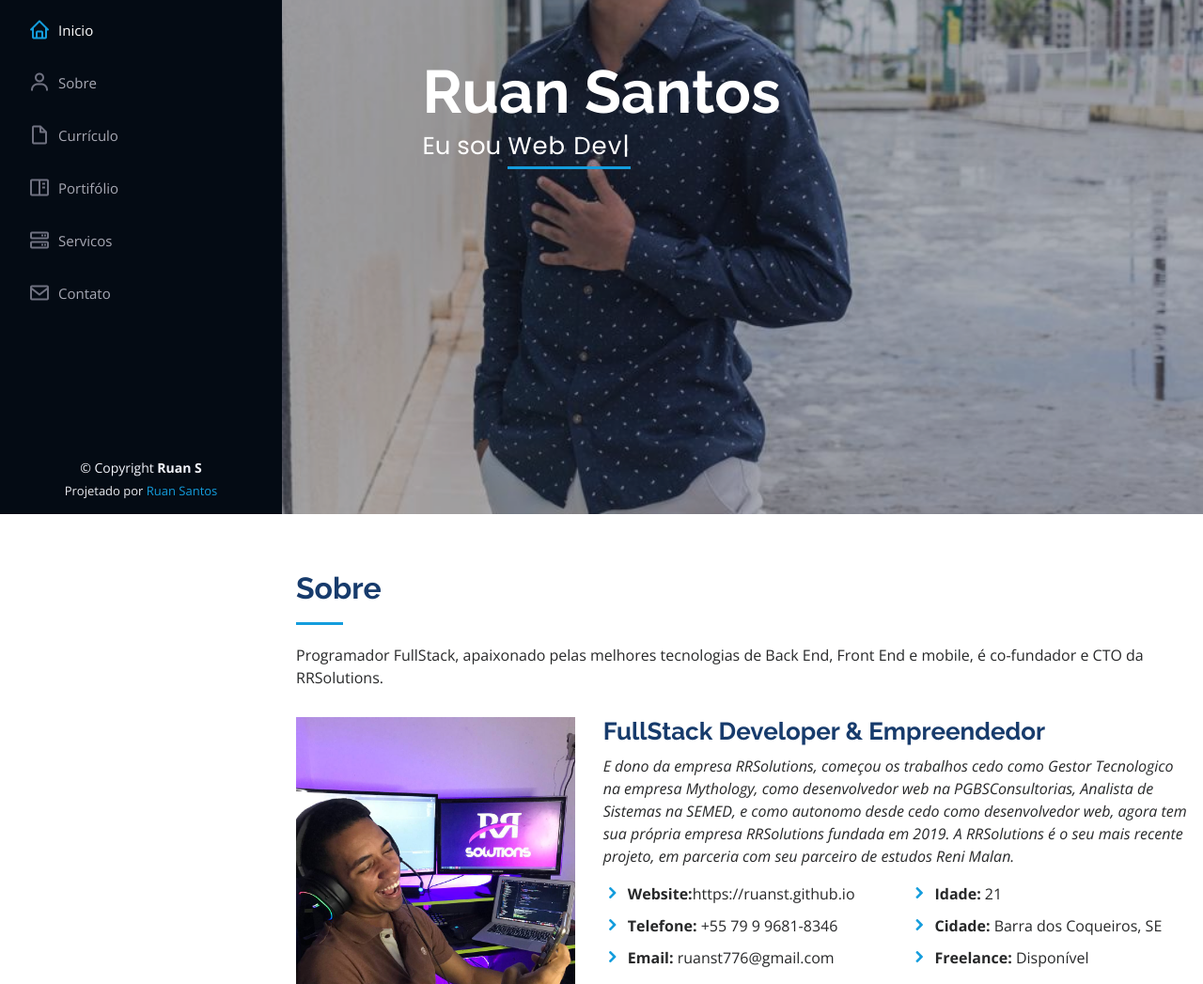
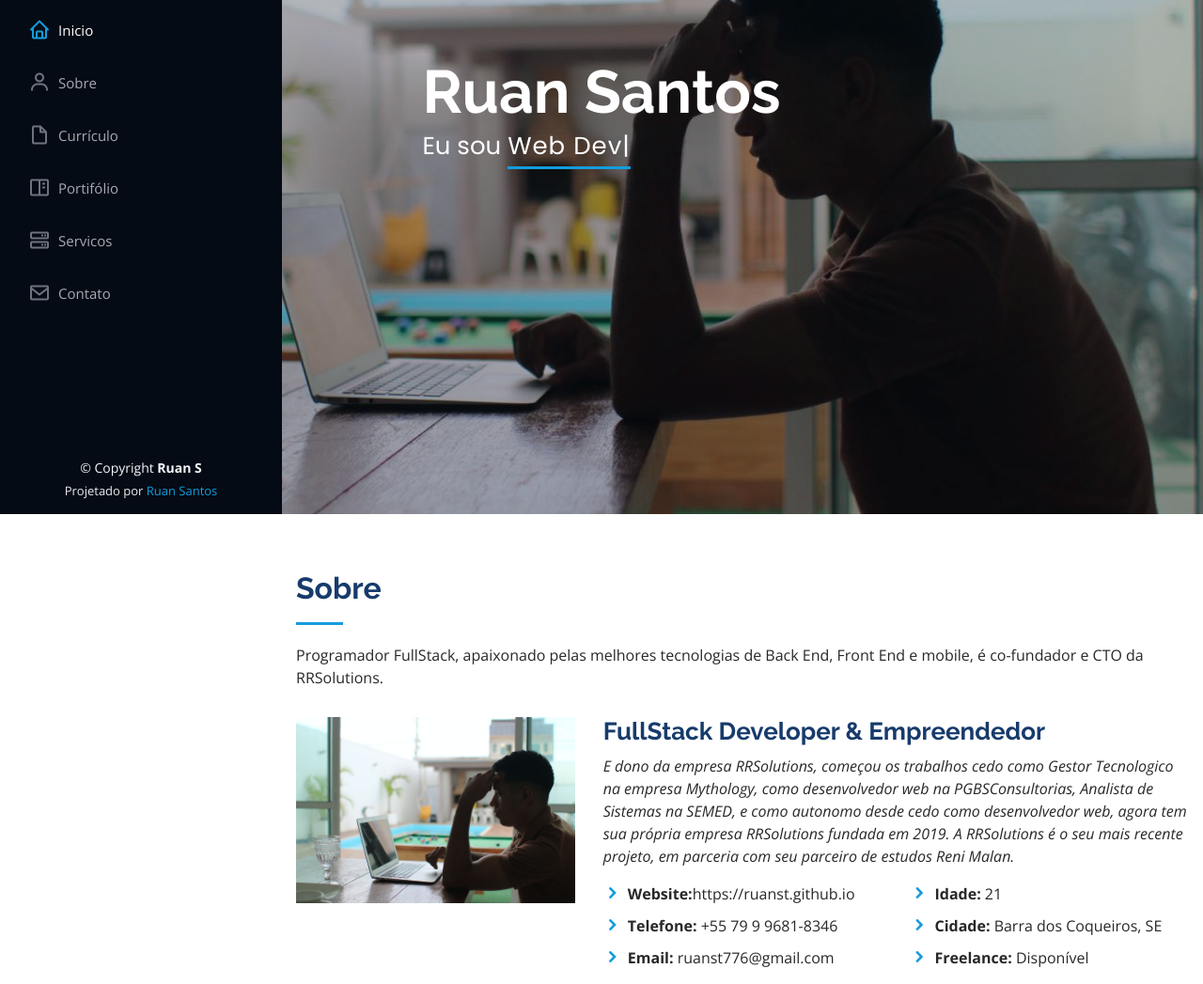
Before and after one commit to RuanST/RuanST.github.io, a plain HTML site: page index.html in a window 1280 px wide. Shown: the part 253-1300 px from the top of the page at 94% size. Drawn offline with nearby package versions, Linux system fonts and the light colour scheme.

Commit message:
Atualizacao no css e no index
Atualizacao no css, no index e novas imagens

```diff
--- a/assets/css/style.css
+++ b/assets/css/style.css
@@ -227,7 +227,7 @@ h6 {
 #hero {
     width: 100%;
     height: 100vh;
-    background: url("../img/RuanHonorato.jpg") top center;
+    background: url("../img/ruans.jpeg") top center;
     background-size: cover;
 }
 
--- a/index.html
+++ b/index.html
@@ -89,7 +89,7 @@
 
                 <div class="row">
                     <div class="col-lg-4" data-aos="fade-right">
-                        <img src="assets/img/Ruan2.jpeg" class="img-fluid" alt="">
+                        <img src="assets/img/Ruants.jpeg" class="img-fluid" alt="">
                     </div>
                     <div class="col-lg-8 pt-4 pt-lg-0 content" data-aos="fade-left">
                         <h3>FullStack Developer &amp; Empreendedor</h3>
```
Also changed, not shown: assets/img/Ruants.jpeg (added), assets/img/ruans.jpeg (added).
